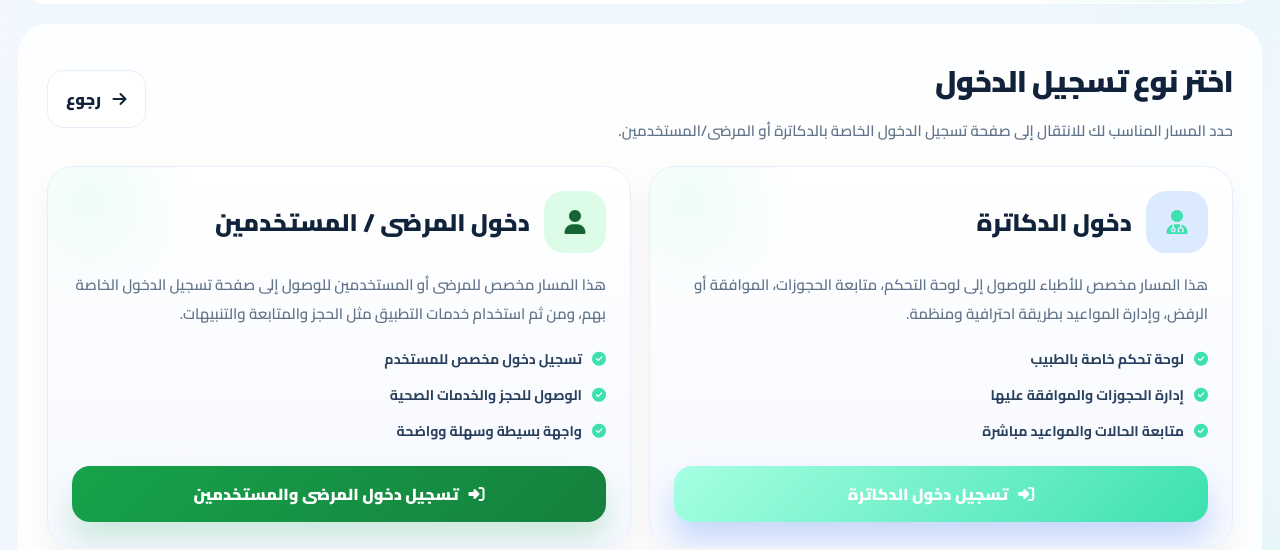
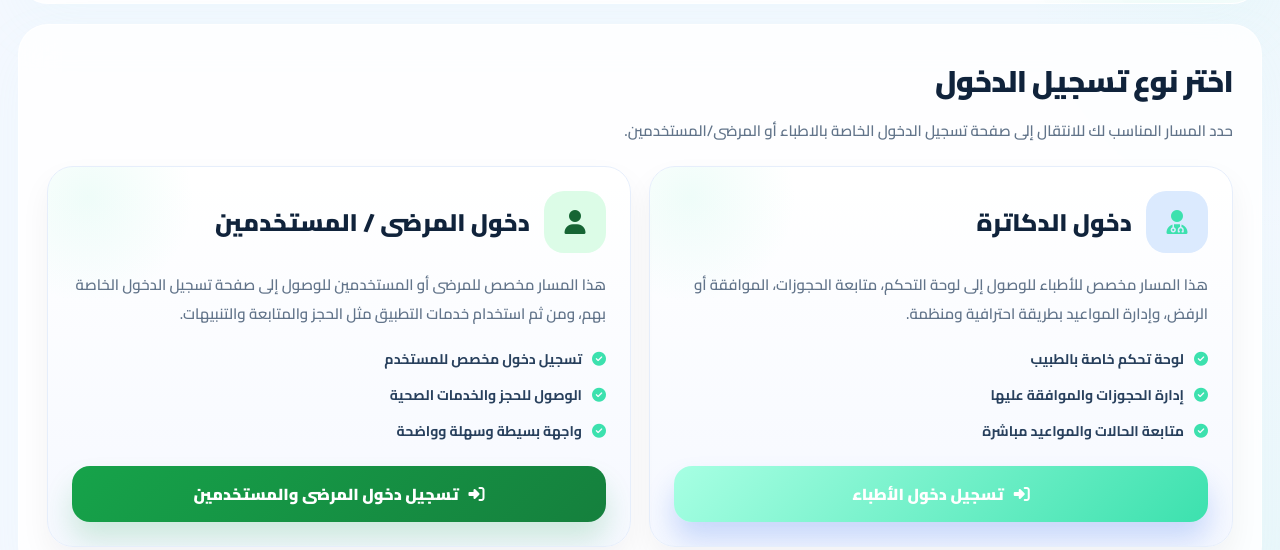
Before and after one commit to nezar2004/A_project_for_the_Ministry_of_Health, a website: page index.html in a window 1280 px wide. Both pictures are taken after a click on the button "تسجيل الدخول". Shown: the part 634-1184 px from the top of the page. Drawn offline with Linux system fonts and the light colour scheme.

Commit message:
Update index.html

```diff
--- a/index.html
+++ b/index.html
@@ -668,13 +668,10 @@
       <div class="choice-top">
         <div>
           <h3>اختر نوع تسجيل الدخول</h3>
-          <p>حدد المسار المناسب لك للانتقال إلى صفحة تسجيل الدخول الخاصة بالدكاترة أو المرضى/المستخدمين.</p>
+          <p>حدد المسار المناسب لك للانتقال إلى صفحة تسجيل الدخول الخاصة بالاطباء أو المرضى/المستخدمين.</p>
         </div>
 
-        <button id="backToWelcome" class="back-button" type="button">
-          <i class="fa-solid fa-arrow-right" style="margin-left:8px;"></i>
-          رجوع
-        </button>
+
       </div>
 
       <div class="choice-grid">
@@ -702,7 +699,7 @@
           <div class="portal-actions">
             <button id="goDoctorLogin" class="portal-button doctor" type="button">
               <i class="fa-solid fa-right-to-bracket"></i>
-              تسجيل دخول الدكاترة
+              تسجيل دخول الأطباء
             </button>
           </div>
         </article>
```
